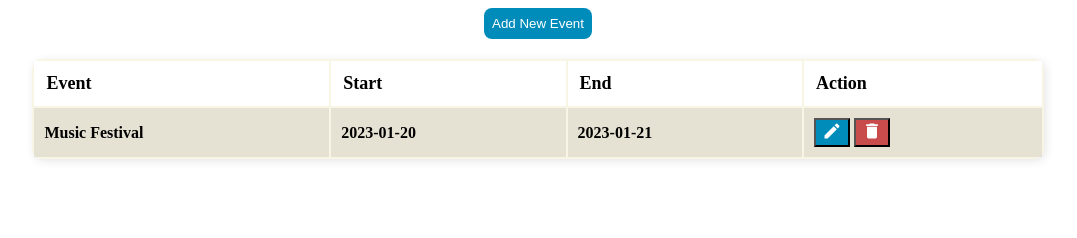
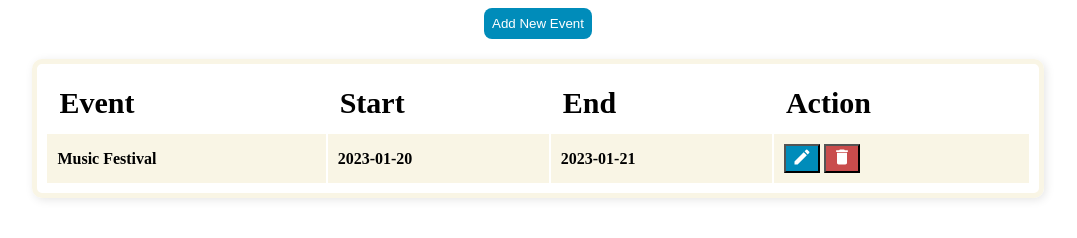
Before and after one commit to hoangan1201/an-tran-evaluation-eventlist, a plain HTML site: page index.html in a window 1280 px wide. Shown: the whole page, without its empty margins (102-1179 px from the left). Drawn offline with Linux system fonts and the light colour scheme; no server answers.

Commit message:
Add table border

```diff
--- a/index.css
+++ b/index.css
@@ -15,8 +15,10 @@
 .table {
     width: 80%;
     margin: 20px auto;
-    background-color: #f9f5e5;
+    padding: 8px;
+    /* background-color: #f9f5e5;  */
     border-radius: 10px;
+    border: 5px solid #f9f5e5;
     box-shadow: 2px 2px 10px rgba(0, 0, 0, 0.1);
 }
 
@@ -26,12 +28,12 @@
     color: black;
     padding: 12px;
     text-align: left;
-    font-size: 18px;
+    font-size: 30px;
 }
 
 
 .table-row {
-    background-color: #e6e2d3;
+    background-color: #f9f5e5;
 }
 
 .table-row th {
```
